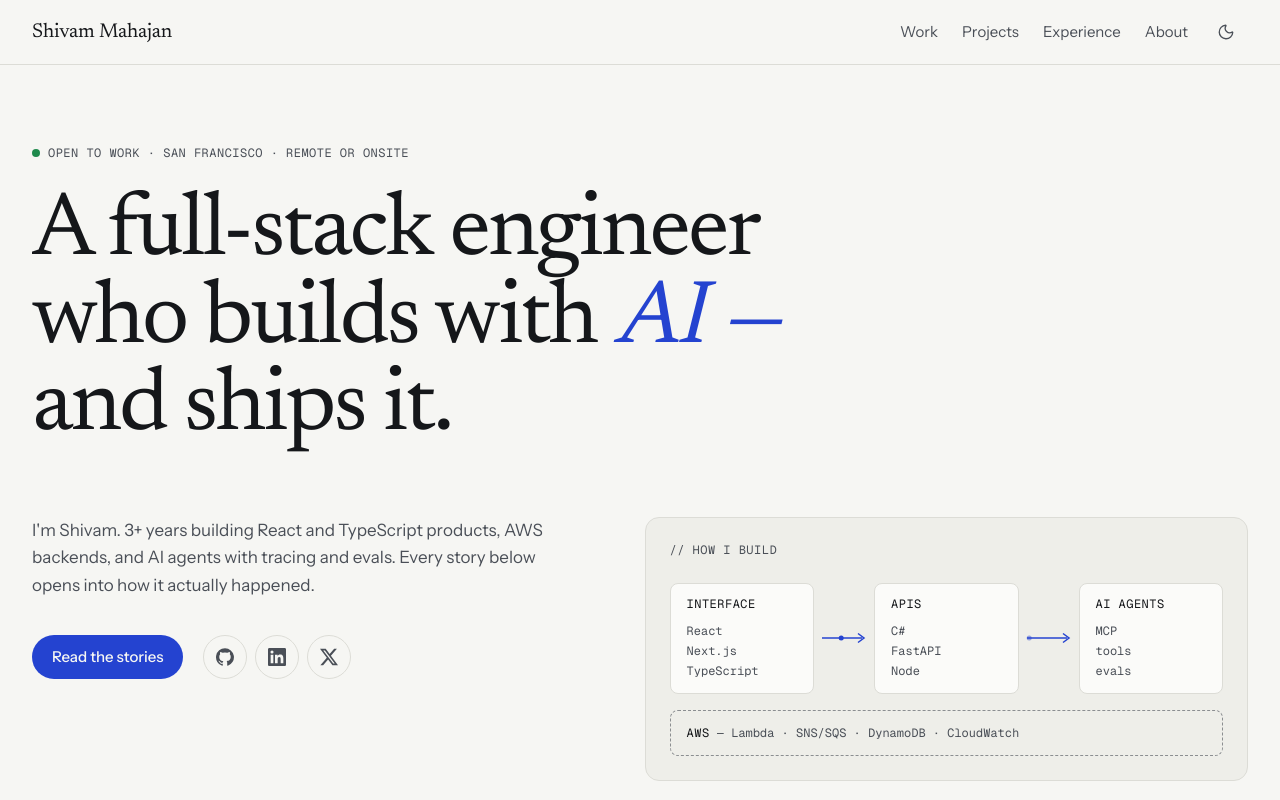
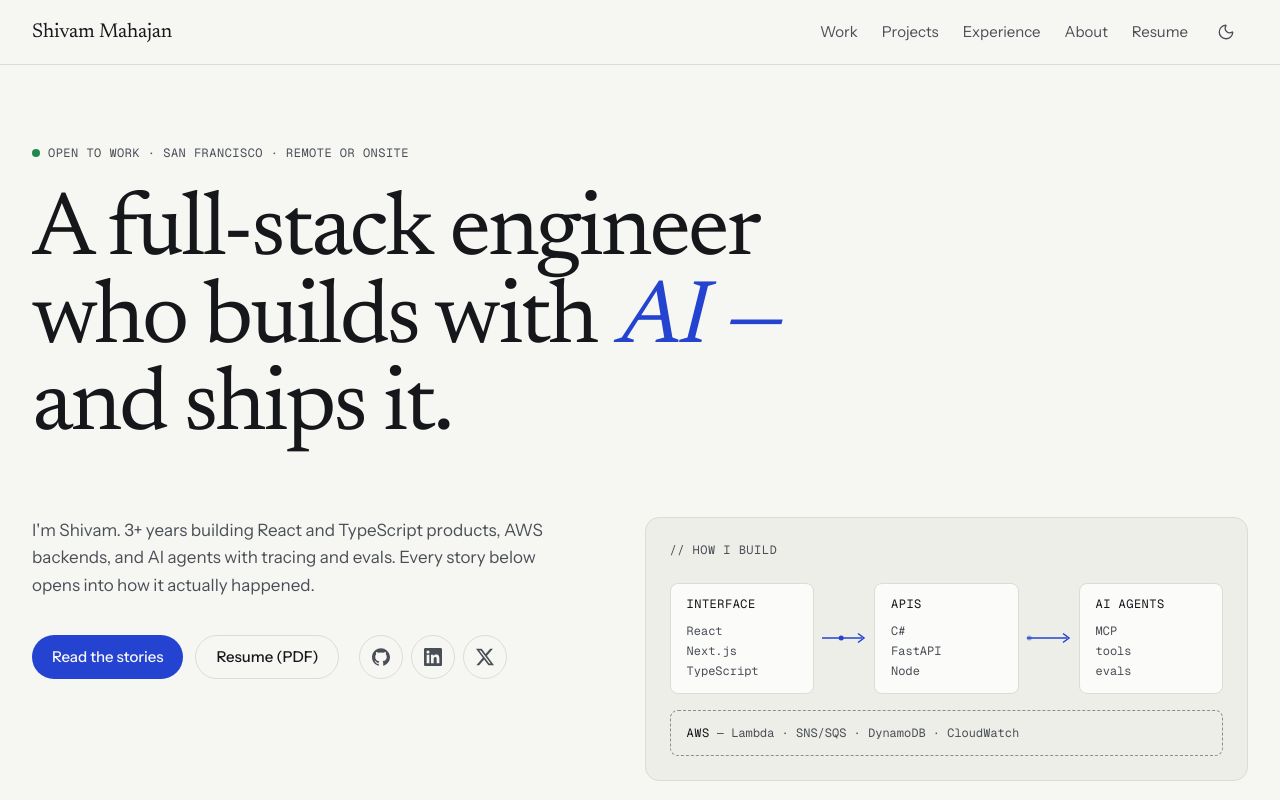
Before and after one commit to ShivamSpm/portfolio-website, a Next.js app: page / in a window 1280 px wide. Shown: the top 800 px of the page. Built offline with nearby package versions, Linux system fonts and the light colour scheme.

Commit message:
Added resume link

```diff
--- a/src/content/site.ts
+++ b/src/content/site.ts
@@ -15,6 +15,6 @@ export const site = {
     repo: "https://github.com/ShivamSpm/portfolio-website",
   },
   // TODO(shivam): Google Drive share link (see README). While null, the Resume button is hidden.
-  resumeUrl: null as string | null,
+  resumeUrl: "https://drive.google.com/file/d/1ZjbjVVG-HtXsuGop3M_3Uz3wTUM6K-o7/view?usp=sharing" as string | null,
   siteUrl: "https://shivam-mahajan.vercel.app",
 } as const;
```
